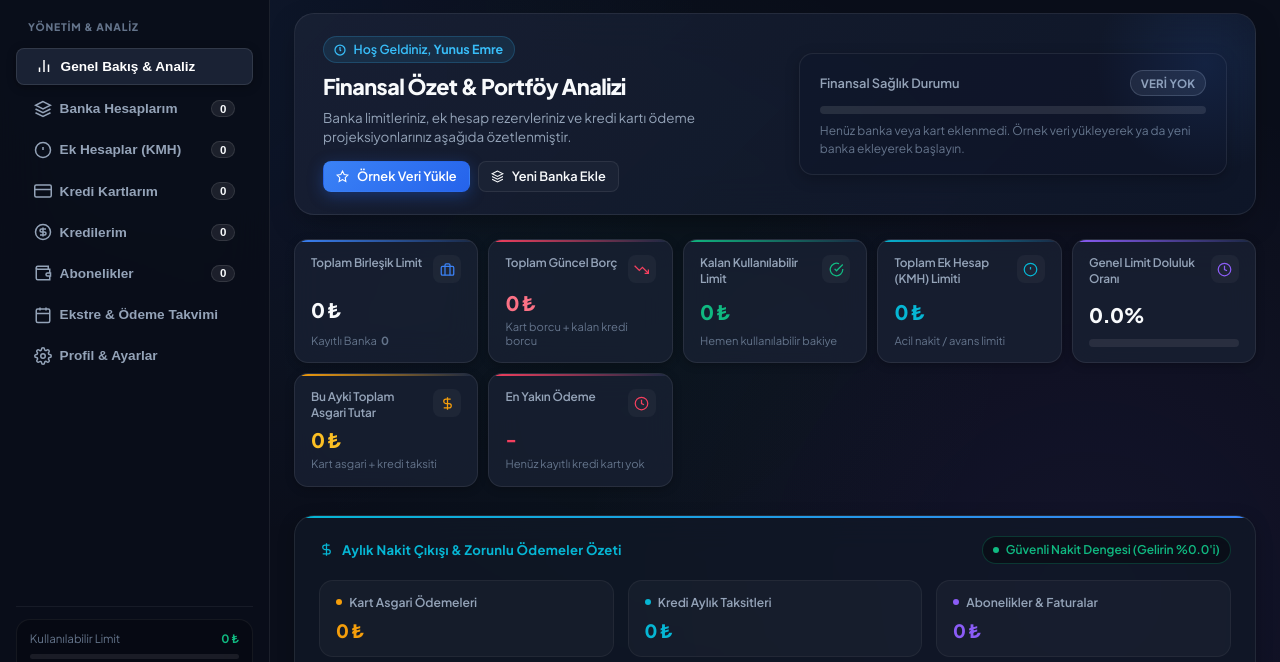
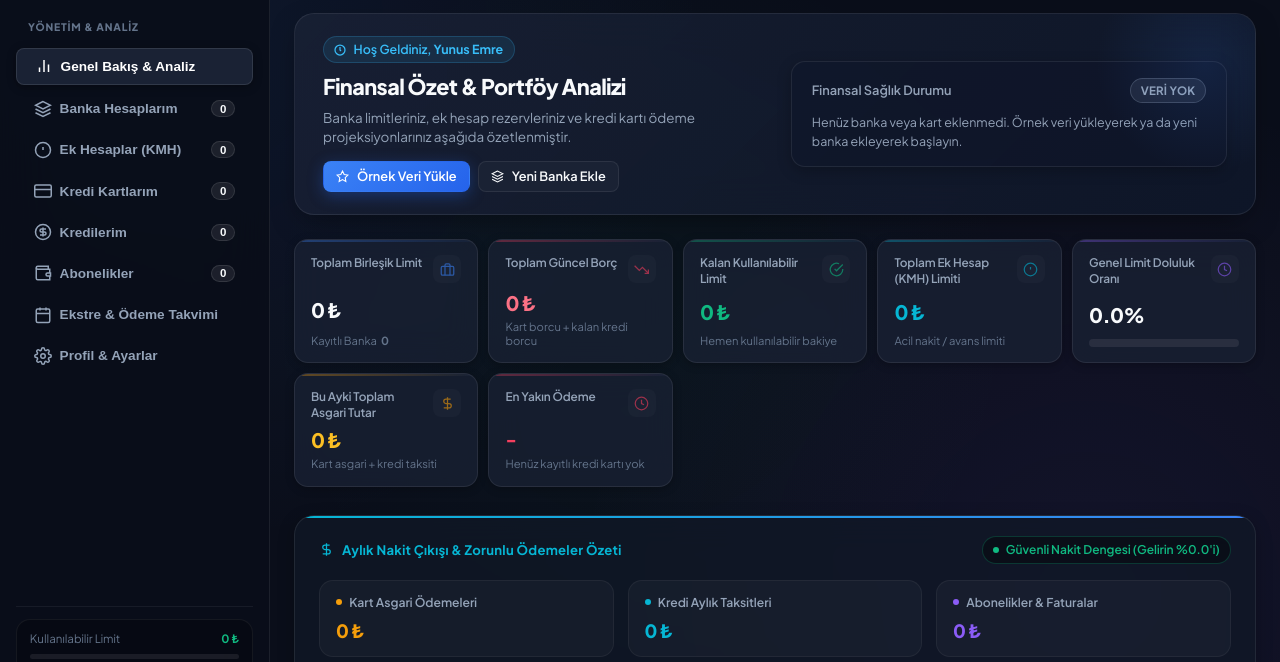
Before and after one commit to AegeanWorks/CardMon, a website: page index.html in a window 1280 px wide. Shown: the part 87-749 px from the top of the page. Drawn offline with Linux system fonts and the light colour scheme; no server answers.

Commit message:
style(ui): calm zero-value KPI accents in empty portfolio

```diff
--- a/css/views.css
+++ b/css/views.css
@@ -377,6 +377,25 @@
 .health-score-caption {
   font-size: 0.75rem;
   color: var(--text-muted);
+}
+
+/* Empty portfolio: let the onboarding actions lead instead of a rainbow of
+   zero-value accents and a meaningless empty progress track. */
+.app-main:has(.health-score-pill.health-empty) .overview-grid .stat-card::before {
+  opacity: 0.35;
+}
+
+.app-main:has(.health-score-pill.health-empty) .overview-grid .stat-icon {
+  opacity: 0.6;
+}
+
+.app-main:has(.health-score-pill.health-empty) .health-score-bar {
+  display: none;
+}
+
+.app-main:has(.health-score-pill.health-empty) .health-score-caption {
+  color: var(--text-secondary);
+  font-size: 0.78rem;
 }
 
 /* ==========================================================================
```
Also changed, not shown: .aikit/media.json, assets/screenshots/2026-11-20-calm-empty-before.png (added).
